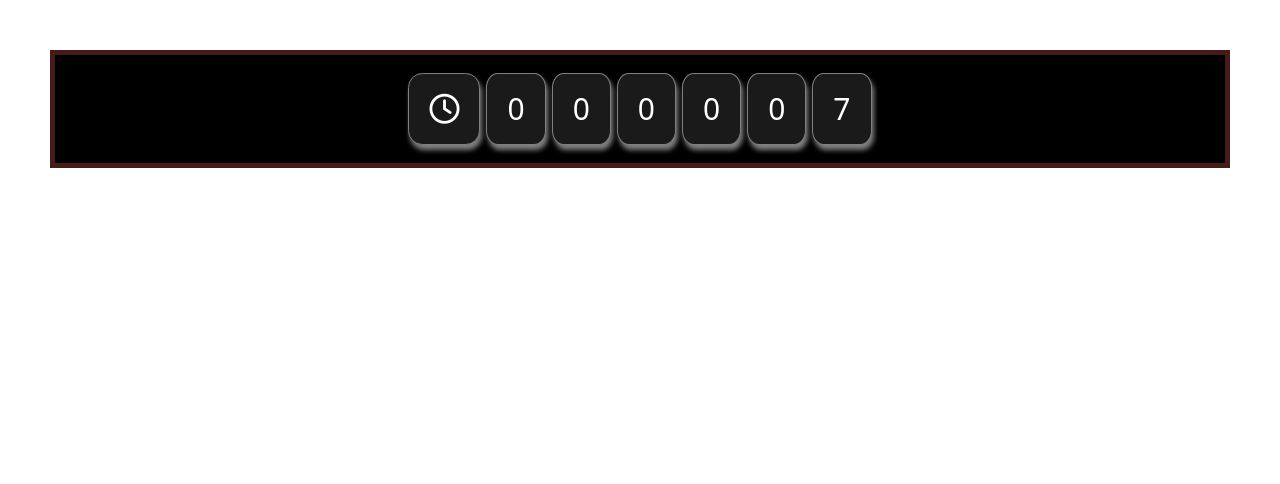
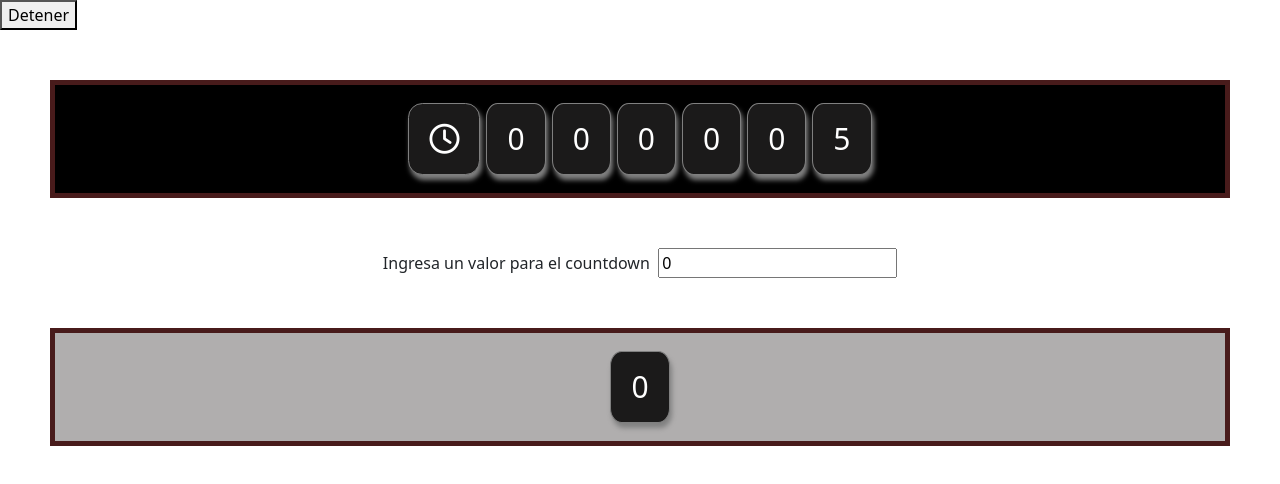
Before and after one commit to 4GeeksAcademy/flavia_counter-pro, a React app: page / in a window 1280 px wide. Shown: the top 484 px of the page. Built offline with nearby package versions, Linux system fonts and the light colour scheme.

Commit message:
Segundo componente en funcionamiento. Countdown con input de usuario. Botón agregado con función de detener el contador en funcionamiento

```diff
--- a/src/js/component/App.jsx
+++ b/src/js/component/App.jsx
@@ -1,11 +1,29 @@
-import React from "react";
+import React, {useState} from "react";
 import SecondsCounter from "./SecondsCounter";
+import CountdownTimer from "./CountdownTimer";
+import "./app.css"
 
 const App = () => {
+  const [initialCount, setInitialCount] = useState(0); // Valor inicial predeterminado
+
+  const handleInputChange = (event) => {
+    const newValue = parseInt(event.target.value); // Parsear a número entero
+    setInitialCount(isNaN(newValue) ? 0 : newValue); // Si no es un número válido, establecer en 0
+  };
 
   return (
     <div>
       <SecondsCounter />
+      <div className="inputContainer">
+        <label>Ingresa un valor para el countdown</label> &nbsp;&nbsp;
+        <input
+          type="number"
+          value={initialCount}
+          onChange={handleInputChange}
+          placeholder="Ingresa un valor inicial"
+        />
+      </div>
+      <CountdownTimer initialCount={initialCount} />
     </div>
   );
 };
--- a/src/js/component/CountdownTimer/CountdownTimer.jsx
+++ b/src/js/component/CountdownTimer/CountdownTimer.jsx
@@ -0,0 +1,30 @@
+import React, { useState, useEffect } from "react";
+import "./countdownTimer.css";
+
+const CountdownTimer = ({ initialCount }) => {
+  const [count, setCount] = useState(initialCount);
+
+  useEffect(() => {
+    setCount(initialCount); // Actualiza el contador cuando initialCount cambie
+  }, [initialCount]);
+
+  useEffect(() => {
+    const intervalId = setInterval(() => {
+      if (count > 0) {
+        setCount((prevCount) => prevCount - 1);
+      }
+    }, 1000);
+
+    return () => {
+      clearInterval(intervalId);
+    };
+  }, [count]);
+
+  return (
+    <div className="containerCountdown">
+      <div className="countdownValue">{count}</div>
+    </div>
+  );
+};
+
+export default CountdownTimer;
--- /dev/null
+++ b/src/js/component/CountdownTimer/countdownTimer.css
@@ -0,0 +1,20 @@
+.containerCountdown {
+    text-align: center;
+    background-color: rgb(176, 174, 174);
+    margin: 50px;
+    border: rgb(72, 27, 27) solid 5px;
+    padding: 15px;
+}
+
+.containerCountdown div{
+    background-color: rgb(27, 26, 26);
+    display: inline-block;
+    font-size: 30px;
+    line-height: 30px;
+    color: white;
+    padding: 20px;
+    margin: 3px;
+    border: gray solid 1px;
+    border-radius: 20%;
+    box-shadow:  2px 5px 5px grey;
+}
--- /dev/null
+++ b/src/js/component/CountdownTimer/index.js
@@ -0,0 +1,2 @@
+import CountdownTimer from "./CountdownTimer.jsx";
+export default CountdownTimer;
--- a/src/js/component/SecondsCounter/SecondsCounter.jsx
+++ b/src/js/component/SecondsCounter/SecondsCounter.jsx
@@ -3,16 +3,28 @@ import "./style.css";
 
 const SecondsCounter = () => {
     const [counter, setCounter] = useState(0);
+    const [isRunning, setIsRunning] = useState(true); // Estado para controlar si el contador está en marcha
+    let intervalId;
 
     useEffect(() => {
-      const intervalId = setInterval(() => {
+      intervalId = setInterval(() => {
         setCounter((prevCounter) => prevCounter + 1);
       }, 1000);
 
       return () => {
         clearInterval(intervalId);
       };
-    }, []);
+    }, [isRunning]);
+
+    const handleStopClick = () => {
+      setIsRunning(false); // Detener el contador al hacer clic en el botón
+    };
+
+    useEffect(() => {
+      if (!isRunning) {
+        clearInterval(intervalId);
+      }
+    }, [isRunning]);
 
     const six = Math.floor(counter / 100000) % 10;
     const five = Math.floor(counter / 10000) % 10;
@@ -22,6 +34,12 @@ const SecondsCounter = () => {
     const one = Math.floor(counter / 1) % 10;
 
     return (
+      <>
+      {isRunning ? (
+        <button onClick={handleStopClick}>Detener</button>
+      ) : (
+        <button disabled>Detenido</button>
+      )}
       <div className="bigContainer">
         <div className="relojIcon">
           <i className="fa-regular fa-clock"></i>
@@ -33,6 +51,7 @@ const SecondsCounter = () => {
         <div className="segundoDigito">{two}</div>
         <div className="primerDigito">{one}</div>
       </div>
+      </>
     );
   };
 
--- /dev/null
+++ b/src/js/component/app.css
@@ -0,0 +1,5 @@
+.inputContainer {
+    display: flex;
+    align-items: center;
+    justify-content: center;
+}
```
